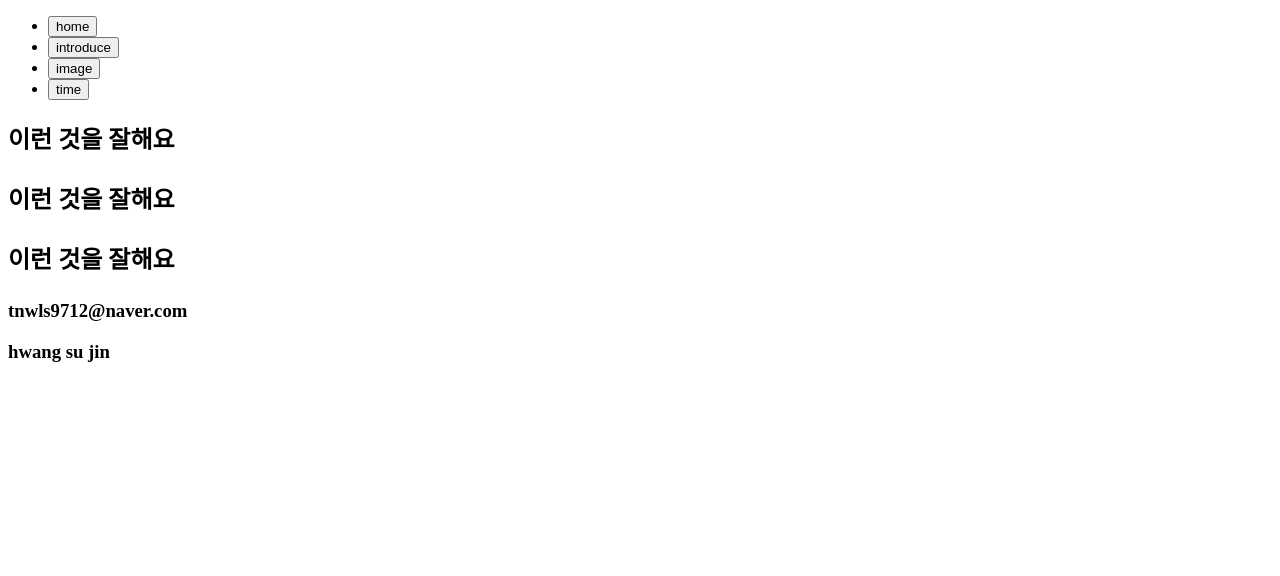
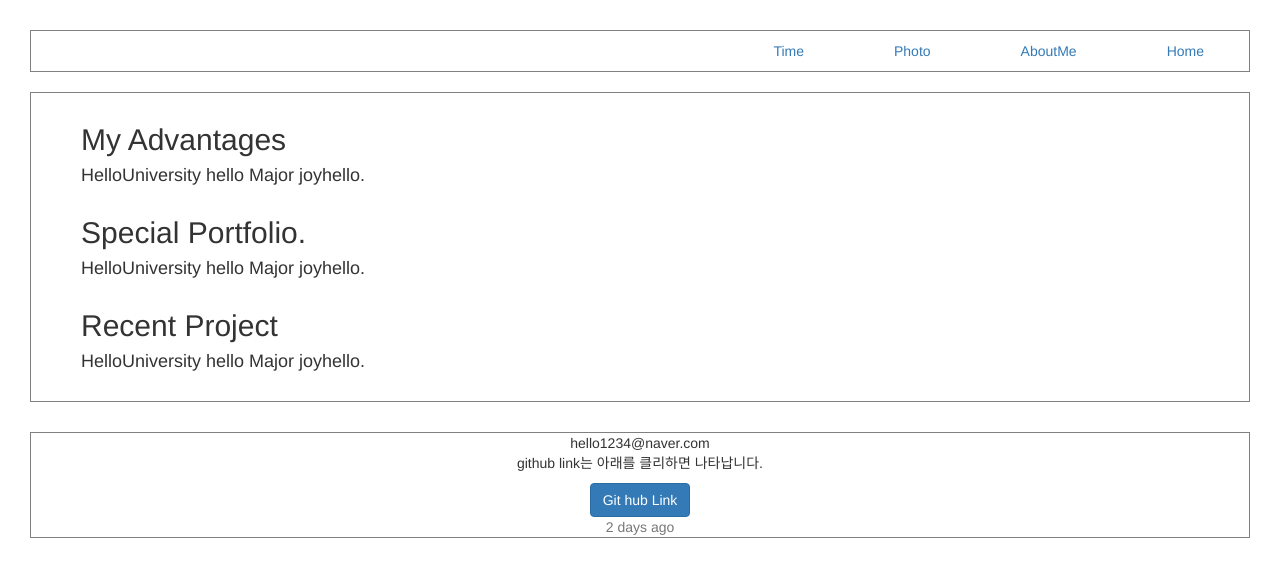
Before and after one commit to sujin16/myhomepage, a plain HTML site: page WebContent/aboutme.html in a window 1280 px wide. Drawn offline with nearby package versions, Linux system fonts and the light colour scheme.

Commit message:
add photo.html

```diff
--- a/WebContent/aboutme.html
+++ b/WebContent/aboutme.html
@@ -1,38 +1,44 @@
 <!DOCTYPE html>
-<html lang="en">
+<html>
 <head>
-    <meta charset="UTF-8">
-    <meta name="viewport" content="width=device-width, initial-scale=1.0">
-    <title>Document</title>
+	<meta charset="utf-8"/>
+	<title>sujin page</title>
+	<link rel="stylesheet" href="http://maxcdn.bootstrapcdn.com/bootstrap/3.3.6/css/bootstrap.min.css">
+	<link rel="stylesheet" href="css/aboutme.css">
+
 </head>
 <body>
-    <nav>
-		<ul>
-			<li><input type="button" value="home" onclick="location.href='index.html'"/></li>
-			<li><input type="button" value="introduce" onclick="location.href='aboutme.html'"/></li>
-			<li><input type="button" value="image" onclick="location.href='image.html'"/></li>
-			<li><input type="button" value="time" onclick="location.href='aboutme.html'"/></li>
+	<nav>
+		<ul class="nav justify-content-end" style="margin-bottom:20px;">
+			<li class="nav-item"><a class="nav-link active" href="index.html">Home</a></li>
+			<li class="nav-item"><a class="nav-link" href="aboutme.html">AboutMe</a></li>
+			<li class="nav-item"><a class="nav-link" href="photo.html">Photo</a></li>
+			<li class="nav-item"><a class="nav-link" href="http://localhost:8081/myhomepage/today">Time</a></li>
 		</ul>
 	</nav>
 	<section class="center">
-		<div class="first">
-            <h2>이런 것을 잘해요</h2>
-            <h6></h6>
-        </div>
-        <div class="second">
-            <h2>이런 것을 잘해요</h2>
-            <h6></h6>
-        </div>
-        <div class="third">
-            <h2>이런 것을 잘해요</h2>
-            <h6></h6>
-        </div>
+		<div class="advantages">
+			<h2>My Advantages</h2>
+			<h4>HelloUniversity hello Major joyhello.</h4>
+		</div>
+		<div class="portfolio">
+			<h2>Special Portfolio.</h2>
+			<h4>HelloUniversity hello Major joyhello.</h4>
+		</div>
+		<div class="project">
+			<h2>Recent Project</h2>
+			<h4>HelloUniversity hello Major joyhello.</h4>
+		</div>
 	</section>
 	<footer>
-		<h3>tnwls9712@naver.com</h3>
-		<h3>hwang su jin</h3>
+		<div class="card text-center">
+			<div class="card-header">hello1234@naver.com</div>
+			<div class="card-body">
+				<p>github link는 아래를 클리하면 나타납니다.</p>
+				<a href="https://github.com/sujin16/myhomepage" class="btn btn-primary">Git hub Link</a>
+			</div>
+			<div class="card-footer text-muted">2 days ago</div>
+		</div>
 	</footer>
-
-
 </body>
 </html>
--- a/WebContent/css/aboutme.css
+++ b/WebContent/css/aboutme.css
@@ -1 +1,23 @@
-@charset "EUC-KR";
+body{
+	position:relative;ss
+	overflow: hidden;
+	margin:30px;
+}
+ul,footer,.center{
+	border:1px solid gray;
+}
+li{
+    float:right;
+    margin:0px 30px;
+}
+
+center{
+	margin:30px 0px;
+}
+.advantages,.portfolio,.project{
+	margin:30px 50px;
+}
+
+footer{
+	margin-top:30px;
+}
--- a/WebContent/css/index.css
+++ b/WebContent/css/index.css
@@ -1,21 +1,34 @@
 body{
-	position:relative;ss
+	position:relative;
 	overflow: hidden;
+	margin:30px;
+}
+html { overflow-y:scroll; }
+
+ul,footer,.center{
+	border:1px solid gray;
 }
 li{
     float:right;
+    margin:0px 30px;
 }
 .top{
 	text-align: center;
+}
+#aboutmeBtn,#photoBtn{
+	margin:10px 10px;
 }
 .map{
 	 text-align: center;
 	 width:30%;
 	 height:300px;
+
 }
-.top{
+.center{
 	margin:30px 0px;
+	margin-bottom:30px;
 }
+
 footer{
 	margin-top:30px;
 }
--- a/WebContent/css/photo.css
+++ b/WebContent/css/photo.css
@@ -1 +1,30 @@
-@charset "EUC-KR";
+body{
+	position:relative;ss
+	overflow: hidden;
+	margin:30px;
+}
+ul,footer,.center{
+	border:1px solid gray;
+}
+li{
+    float:right;
+    margin:0px 30px;
+}
+.top{
+	text-align: center;
+}
+s
+.center{
+	margin:30px 0px;
+	margin-bottom:30px;
+}
+
+.image1,.image2{
+	border:1px solid gray;
+	margin:30px;
+}
+
+footer{
+	margin-top:30px;
+	clear:both;
+}
```
Also changed, not shown: WebContent/index.html (+7 -11 lines), WebContent/photo.html (+33 -2 lines), WebContent/images/pinocchio-face.png (added), WebContent/images/snowwhite_face.jpg (added).
